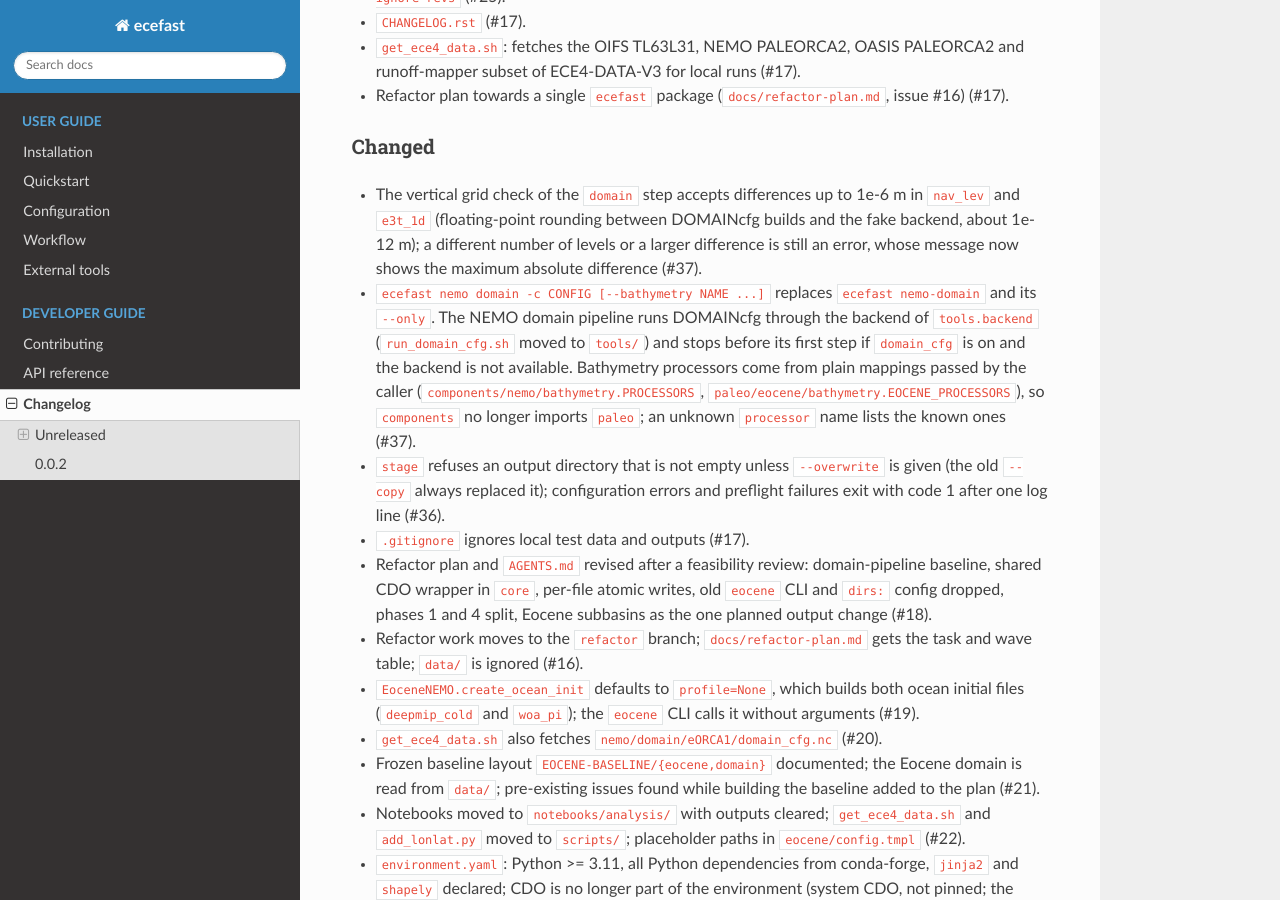
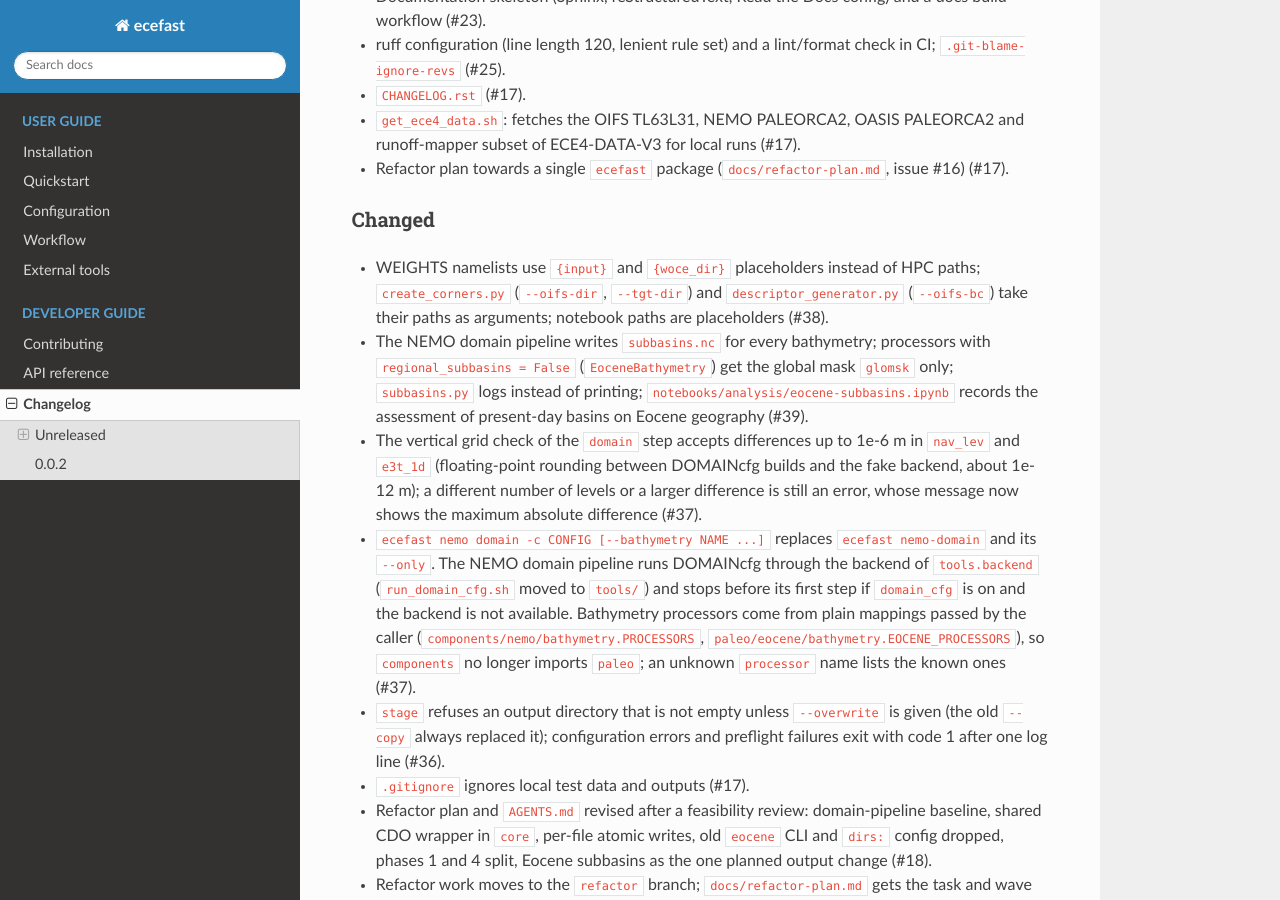
Before and after one commit to renatacoppo/Eocene-creator, a Sphinx documentation site: the page built from docs/changelog.rst, in a window 1280 px wide and 900 px high, scrolled down 1170 px. Built offline with Sphinx 7.4.7 and the Read the Docs theme 3.1.0, drawn with Linux system fonts in a browser that asks for light colours; some of the changed text lies outside the part shown.

Commit message:
Changelog and plan: tasks 5.3, 5.4, 6.2 (#38, #39, #40)
Co-Authored-By: Claude Opus 5.5 <noreply@anthropic.com>

```diff
--- a/CHANGELOG.rst
+++ b/CHANGELOG.rst
@@ -15,6 +15,9 @@ Unreleased
 Added
 ~~~~~
 
+- OIFS unit tests on synthetic data and tiny GRIB files (``tests/unit/oifs/``) (#40).
+- CI step that fails on hardcoded personal or HPC paths (allowlist: the OIFS generator and planning
+  notes) (#38).
 - import-linter contracts in ``pyproject.toml`` (layers ``cli > paleo > components > tools >
   core``; OIFS, NEMO, OASIS and RNFM independent), checked by ``lint-imports`` in CI (#37).
 - The Eocene ``domain`` step builds the Eocene domain with the NEMO domain pipeline when
@@ -54,6 +57,13 @@ Added
 Changed
 ~~~~~~~
 
+- WEIGHTS namelists use ``{input}`` and ``{woce_dir}`` placeholders instead of HPC paths;
+  ``create_corners.py`` (``--oifs-dir``, ``--tgt-dir``) and ``descriptor_generator.py``
+  (``--oifs-bc``) take their paths as arguments; notebook paths are placeholders (#38).
+- The NEMO domain pipeline writes ``subbasins.nc`` for every bathymetry; processors with
+  ``regional_subbasins = False`` (``EoceneBathymetry``) get the global mask ``glomsk`` only;
+  ``subbasins.py`` logs instead of printing; ``notebooks/analysis/eocene-subbasins.ipynb`` records
+  the assessment of present-day basins on Eocene geography (#39).
 - The vertical grid check of the ``domain`` step accepts differences up to 1e-6 m in ``nav_lev``
   and ``e3t_1d`` (floating-point rounding between DOMAINcfg builds and the fake backend, about
   1e-12 m); a different number of levels or a larger difference is still an error, whose message
@@ -140,6 +150,8 @@ Removed
 Output
 ~~~~~~
 
+- NEMO domain pipeline: ``domain/PALEORCA2/eocene/subbasins.nc`` is now built, with ``glomsk`` only
+  (present-day basin polygons do not fit Eocene geography; Eocene basins are a later task) (#39).
 - ``nemo/initial/woa13-levitus-L31_deepmip-30.nc`` is now built alongside
   ``nemo/initial/woa13-levitus-L31_woa-pi.nc`` (#19).
 
```
Also changed, not shown: docs/refactor-plan.md (+3 -3 lines).
